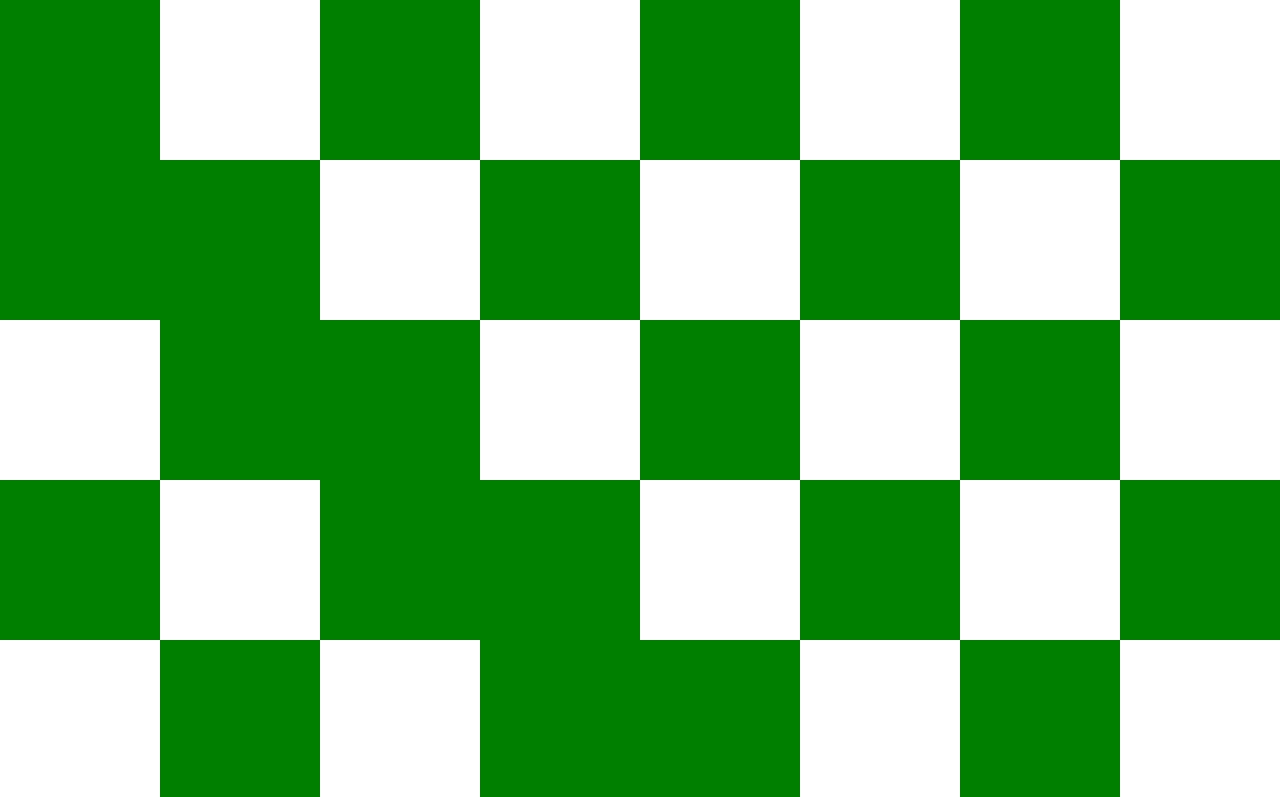
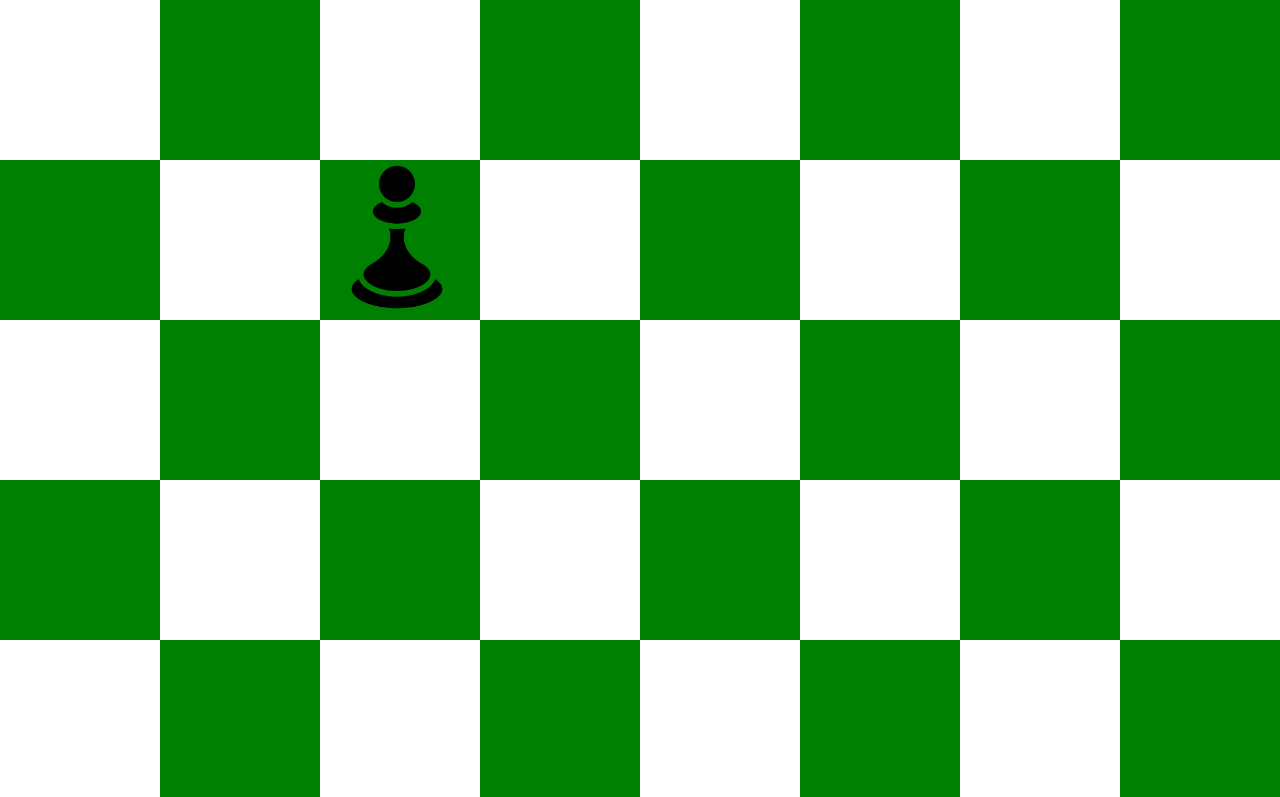
Before and after one commit to brito-joao/chess, a plain HTML site: page index.html in a window 1280 px wide. Shown: the top 797 px of the page. Drawn offline with Linux system fonts and the light colour scheme.

Commit message:
Add chess pattern.

```diff
--- a/index.html
+++ b/index.html
@@ -4,7 +4,7 @@
     <meta charset="UTF-8">
     <meta http-equiv="X-UA-Compatible" content="IE=edge">
     <meta name="viewport" content="width=device-width, initial-scale=1.0">
-    <title>Document</title>
+    <title>Chess</title>
     <link rel="stylesheet" href="style.css">
 </head>
 <body>
--- a/index.js
+++ b/index.js
@@ -3,41 +3,38 @@ const container=document.querySelector(".container");
 
 function gameBoard(){
     let counter=0;
+    let array=[1,0,1,0,1,0,1,0,1,1,0,1,0,1,0,1,0,1];
+
     for(var i=1;i<=64;i++){
 
         const square=document.createElement("square");
-        square.className="square";
+        square.className=`square p${i}`;
 
-        if(counter<=8 && i!=0){
+        if(counter<15){
             counter+=1;
+            chessBoard(array[counter],square);
         }else{
-            if ((counter-1)%2 && counter!=0){
-                counter=2;
-            }else{
-                counter=1;
-            }
-
+            counter=0;
         }
-
-        console.log(counter);
-        chessBoard(i,counter,square);
-
         container.appendChild(square);
     }
 }
 gameBoard();
 
 //to make criss cross
-function chessBoard(number,count,element){
+function chessBoard(number,element){
+    if(number==1){
+        element.style="background-color:green";
+    }else{
+        element.style="background-color:white";
+    }
+}
 
-    if((number%3) && (number%9)){
-        //element.style="background-color:green";
-
-    }
-
-    if(count%2){
-        element.style="background-color:green";
-
-    }
-
-}
+//experiments with images
+let piece_coordinate=11;
+square10=document.querySelector(`.p${piece_coordinate}`);
+//square10.style="background-color:red";
+const img=document.createElement("img");
+img.className="pawn";
+img.src="pawn.png";
+square10.appendChild(img)
--- a/style.css
+++ b/style.css
@@ -19,3 +19,8 @@ body{
     height: clamp(1em,12.5vw,10em);
     background-color: white;
 }
+
+.pawn{
+    width: 12vw;
+    max-height: 12vw;
+}
```
Also changed, not shown: pawn.png (added).
